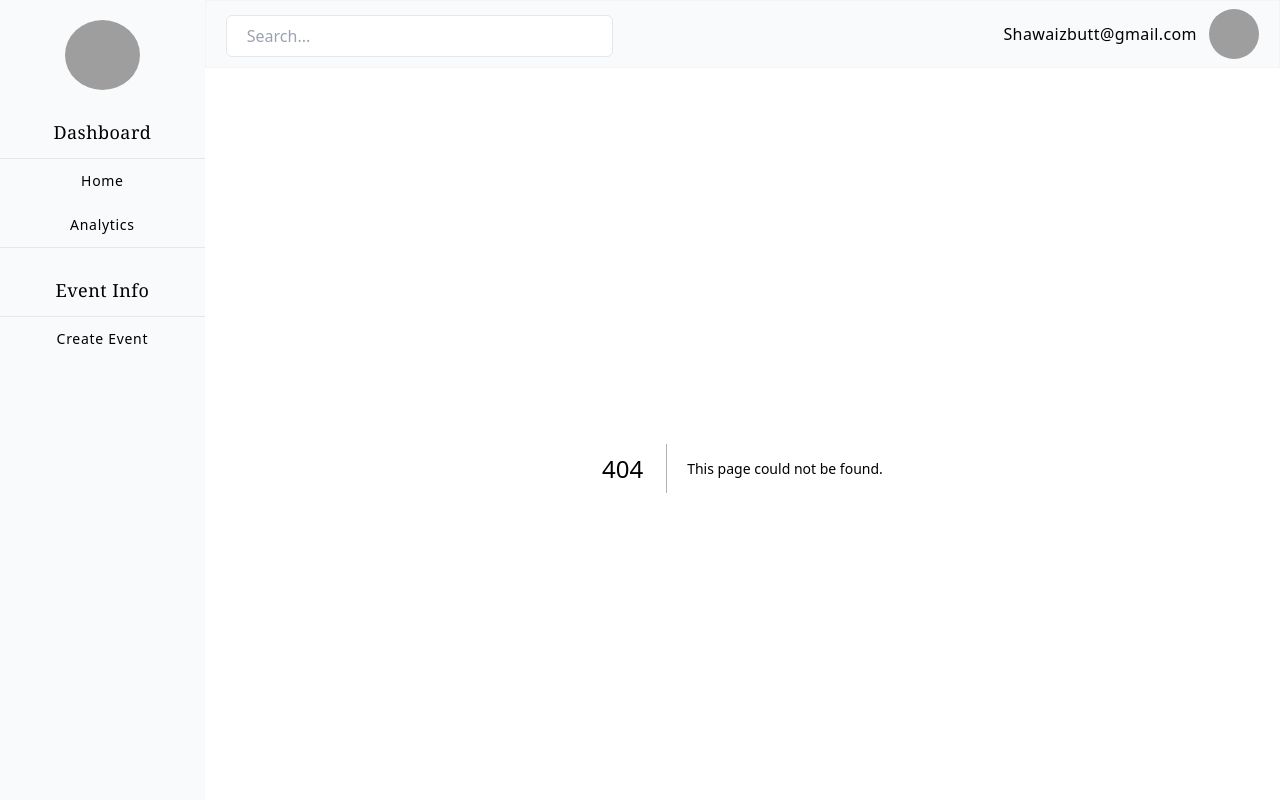
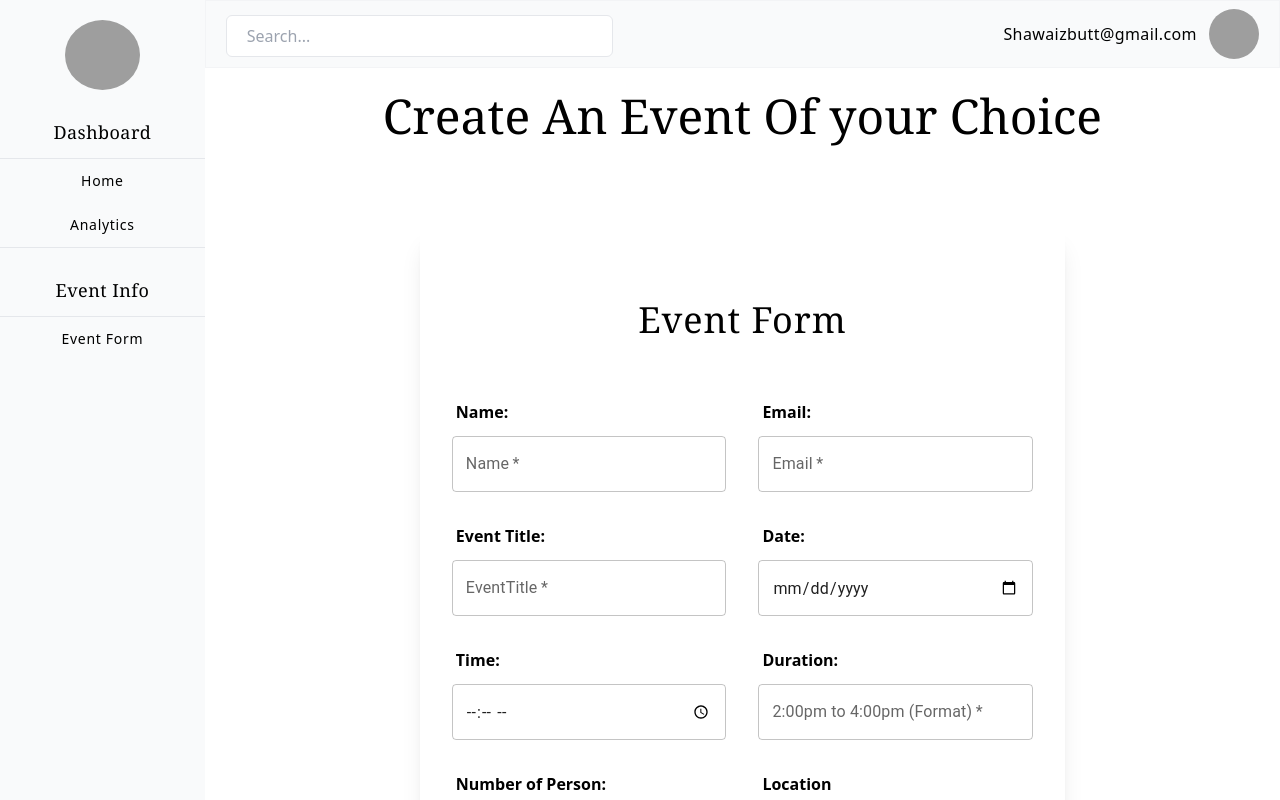
Before and after one commit to Shawaiz555/ms-eventsphere, a Next.js app: page /EventForm in a window 1280 px wide. Before the commit this address had no page. Shown: the top 800 px of the page. Built offline with nearby package versions, Linux system fonts and the light colour scheme; grey boxes are pictures that could not be loaded.

Commit message:
EventForm is updated

```diff
--- a/app/CreateEventForm/page.js
+++ b/app/EventForm/page.js
@@ -1,9 +1,5 @@
 "use client";
 import TextField from "@mui/material/TextField";
-import InputLabel from "@mui/material/InputLabel";
-import MenuItem from "@mui/material/MenuItem";
-import FormControl from "@mui/material/FormControl";
-import Select from "@mui/material/Select";
 import { useState } from "react";
 import Button from "@mui/material/Button";
 
@@ -56,12 +52,15 @@ export default function page() {
 
   return (
     <div>
+      <div className="py-6">
+         <h1 className="text-center text-3xl md:text-5xl font-serif">Create An Event Of your Choice</h1>
+      </div>
       <div className="w-full flex justify-center mb-10 mt-10">
         <form
           className="w-[90%] lg:w-[60%] px-5 lg:px-8 flex flex-col mt-5 shadow-xl rounded-2xl py-14"
           onSubmit={handleSubmit}
         >
-          <label className="text-2xl lg:text-4xl font-semibold font-serif text-center tracking-wide my-5">
+          <label className="text-2xl lg:text-4xl  font-serif text-center tracking-wide my-5">
             Event Form
           </label>
           <div className="w-full grid grid-cols-1 md:grid-cols-2 gap-8 my-10">
--- a/app/Reuseable Components/SideBar.js
+++ b/app/Reuseable Components/SideBar.js
@@ -46,7 +46,7 @@ export default function SideBar({ closeSidebar }) {
                             className="text-center text-sm lg:text-md tracking-wider py-3"
                             onClick={closeSidebar} // Close sidebar when clicking
                         >
-                            <Link href="/CreateEventForm">Create Event</Link>
+                            <Link href="/EventForm">Event Form</Link>
                         </li>
                     </div>
                 </ul>
```
